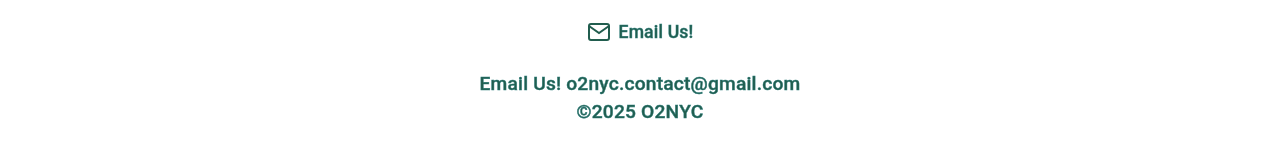
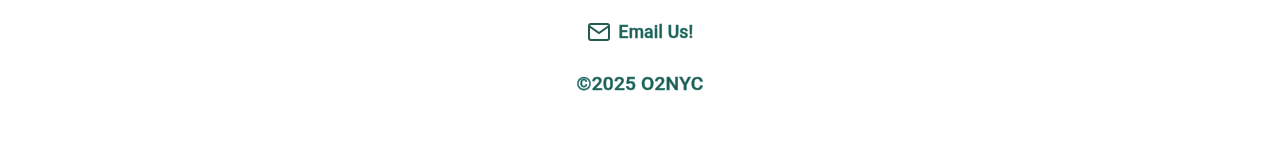
Before and after one commit to ardianagoes/o2nyc, a React (Create React App) app: page / in a window 1280 px wide. Shown: the part 3452-3596 px from the top of the page. After the commit the page ends 3570 px from the top, so only its background shows below. Built offline with nearby package versions, Linux system fonts and the light colour scheme.

Commit message:
got rid of old email

```diff
--- a/src/comp/Footer.jsx
+++ b/src/comp/Footer.jsx
@@ -86,10 +86,6 @@ const Footer = () => {
           </Box>
         )}
       </Box>
-
-      <Typography className="copyright" variant="body1" align="center">
-        Email Us! o2nyc.contact@gmail.com
-      </Typography>
       <Typography className="copyright" variant="body1" align="center">
         ©{new Date().getFullYear()} O2NYC
       </Typography>
```
